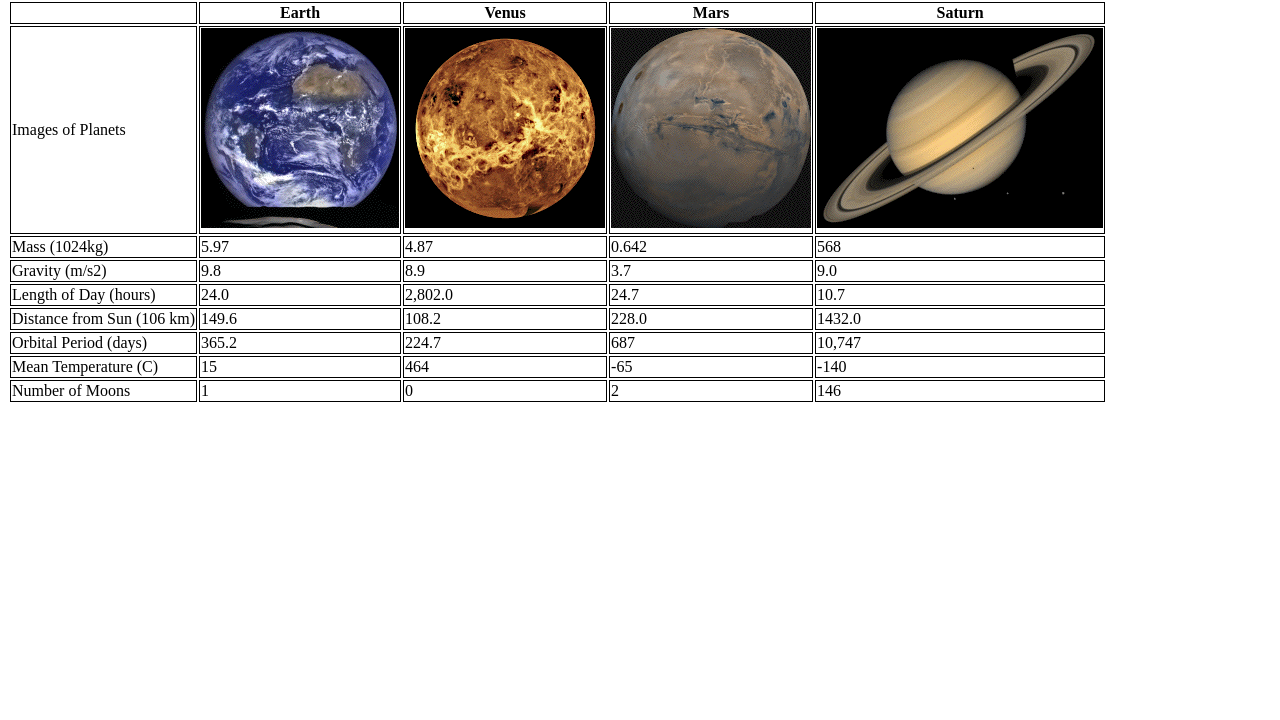
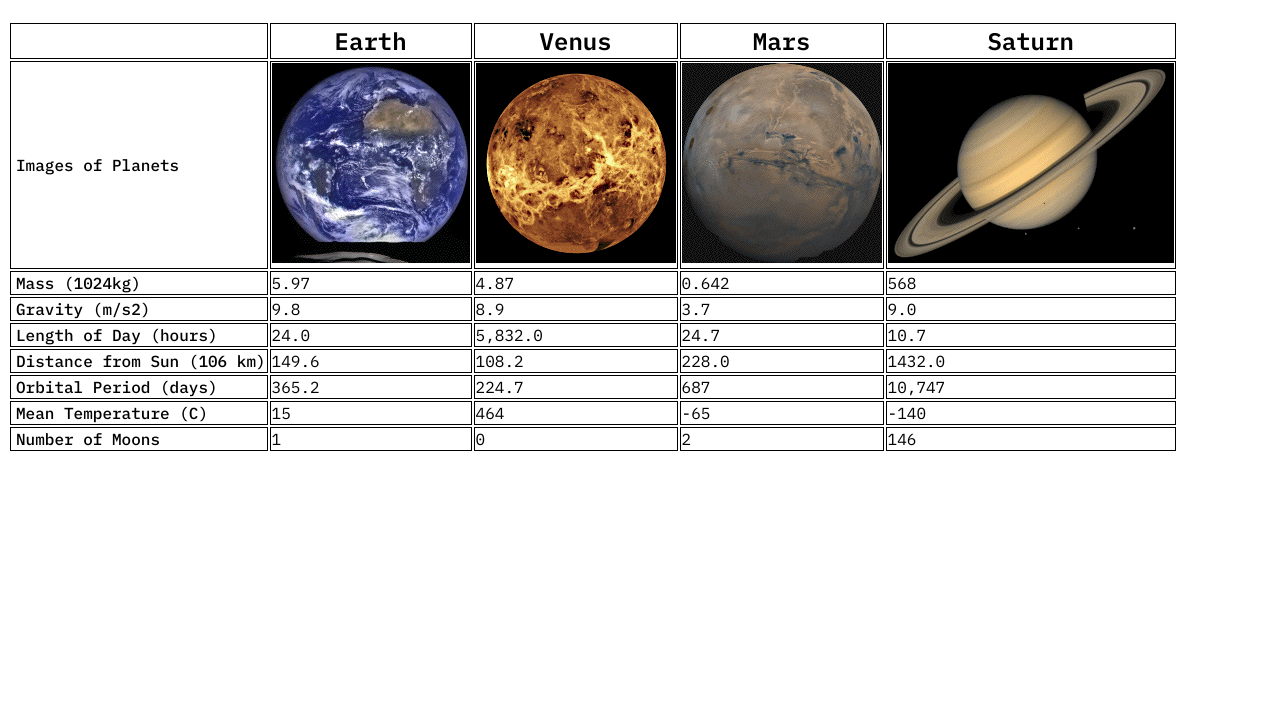
Before and after one commit to 8JME/webdev_lab7, a plain HTML site: page index.html in a window 1280 px wide. Shown: the part 80-800 px from the top of the page. Drawn offline with Linux system fonts and the light colour scheme; a web font is replaced by a local one.

Commit message:
Fonts added
Fonts added to CSS and HTML.

```diff
--- a/css/style.css
+++ b/css/style.css
@@ -1,3 +1,33 @@
 td, th {
 	border: 1px solid;
   }
+
+  /* fonts */
+
+.main-heading {
+  font-family: "Timmana", serif;
+  font-weight: 600;
+  font-size: 2.5em;
+  font-style: normal;
+  letter-spacing: 10px;
+}
+
+tr#planets {
+  font-family: "IBM Plex Mono", serif;
+  font-weight: 600;
+  font-style: normal;
+  font-size: 1.5em;
+}
+
+tr td.planet-property {
+  padding-left: 5px;
+  font-family: "IBM Plex Mono", serif;
+  font-weight: 500;
+  font-style: normal;
+}
+
+tr td.planet-value {
+  font-family: "IBM Plex Mono", serif;
+  font-weight: 400;
+  font-style: normal;
+}
--- a/index.html
+++ b/index.html
@@ -4,11 +4,14 @@
   <meta charset="utf-8">
   <title>Your Title Here</title>
   <link rel="stylesheet" href="css/style.css">
+  <link rel="preconnect" href="https://fonts.googleapis.com">
+  <link rel="preconnect" href="https://fonts.gstatic.com" crossorigin>
+  <link href="https://fonts.googleapis.com/css2?family=IBM+Plex+Mono:wght@400;500;600&family=Timmana&display=swap" rel="stylesheet">
 </head>
 <body>
-  <h1>Planetary Fact Sheet</h1>
+  <h1 class="main-heading">Planetary Fact Sheet</h1>
   <table id="planets">
-    <tr>
+    <tr id="planets">
       <th></th>
       <th>Earth</th>
       <th>Venus</th>
@@ -16,60 +19,60 @@
       <th>Saturn</th>
     </tr>
     <tr>
-      <td>Images of Planets</td>
+      <td class="planet-property">Images of Planets</td>
       <td><img src="images/earth.gif" alt="The planet earth view from space"></td>
       <td><img src="images/venus.gif" alt="The planet Venus view from space"></td>
       <td><img src="images/mars.gif" alt="The planet Mars view from space"></td>
       <td><img src="images/saturn.gif" alt="The planet Saturn view from space"></td>
     </tr>
     <tr>
-      <td>Mass (1024kg)</td>
-      <td>5.97</td>
-      <td>4.87</td>
-      <td>0.642</td>
-      <td>568</td>
+      <td class="planet-property">Mass (1024kg)</td>
+      <td class="planet-value">5.97</td>
+      <td class="planet-value">4.87</td>
+      <td class="planet-value">0.642</td>
+      <td class="planet-value">568</td>
     </tr>
     <tr>
-      <td>Gravity (m/s2)</td>
-      <td>9.8</td>
-      <td>8.9</td>
-      <td>3.7</td>
-      <td>9.0</td>
+      <td class="planet-property">Gravity (m/s2)</td>
+      <td class="planet-value">9.8</td>
+      <td class="planet-value">8.9</td>
+      <td class="planet-value">3.7</td>
+      <td class="planet-value">9.0</td>
     </tr>
     <tr>
-      <td>Length of Day (hours)</td>
-      <td>24.0</td>
-      <td>2,802.0</td>
-      <td>24.7</td>
-      <td>10.7</td>
+      <td class="planet-property">Length of Day (hours)</td>
+      <td class="planet-value">24.0</td>
+      <td class="planet-value">5,832.0</td>
+      <td class="planet-value">24.7</td>
+      <td class="planet-value">10.7</td>
     </tr>
     <tr>
-      <td>Distance from Sun (106 km)</td>
-      <td>149.6</td>
-      <td>108.2</td>
-      <td>228.0</td>
-      <td>1432.0</td>
+      <td class="planet-property">Distance from Sun (106 km)</td>
+      <td class="planet-value">149.6</td>
+      <td class="planet-value">108.2</td>
+      <td class="planet-value">228.0</td>
+      <td class="planet-value">1432.0</td>
     </tr>
     <tr>
-      <td>Orbital Period (days)</td>
-      <td>365.2</td>
-      <td>224.7</td>
-      <td>687</td>
-      <td>10,747</td>
+      <td class="planet-property">Orbital Period (days)</td>
+      <td class="planet-value">365.2</td>
+      <td class="planet-value">224.7</td>
+      <td class="planet-value">687</td>
+      <td class="planet-value">10,747</td>
     </tr>
     <tr>
-      <td>Mean Temperature (C)</td>
-      <td>15</td>
-      <td>464</td>
-      <td>-65</td>
-      <td>-140</td>
+      <td class="planet-property">Mean Temperature (C)</td>
+      <td class="planet-value">15</td>
+      <td class="planet-value">464</td>
+      <td class="planet-value">-65</td>
+      <td class="planet-value">-140</td>
     </tr>
     <tr>
-      <td>Number of Moons</td>
-      <td>1</td>
-      <td>0</td>
-      <td>2</td>
-      <td>146</td>
+      <td class="planet-property">Number of Moons</td>
+      <td class="planet-value">1</td>
+      <td class="planet-value">0</td>
+      <td class="planet-value">2</td>
+      <td class="planet-value">146</td>
     </tr>
   </table>
 </body>
```
